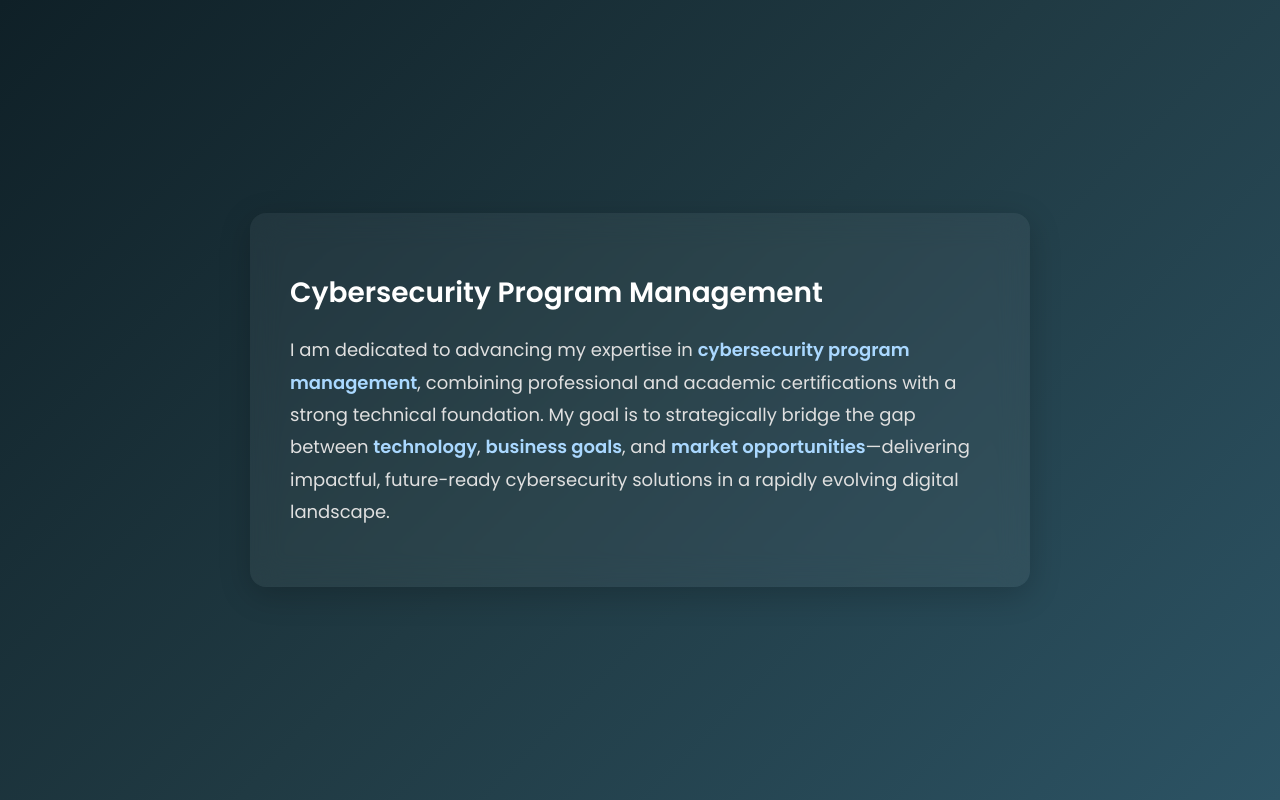
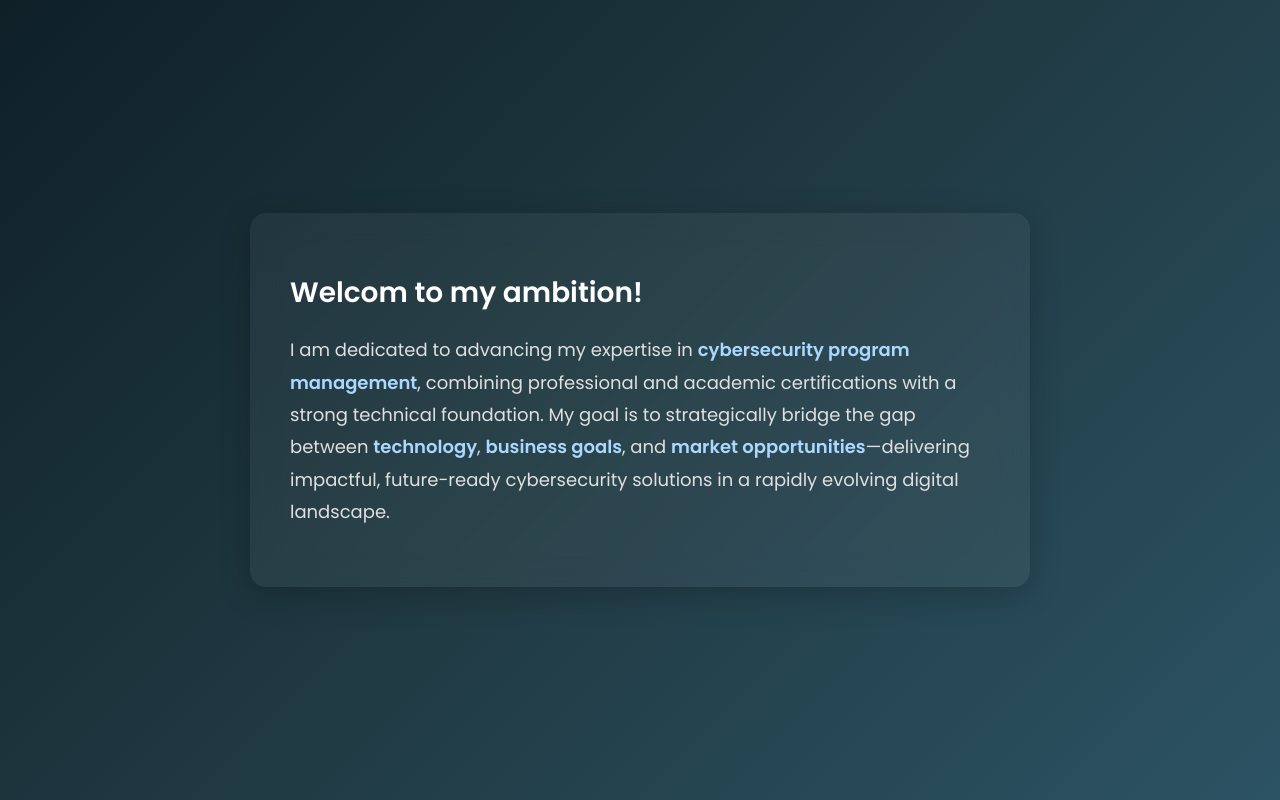
Before and after one commit to soom1550/summary, a plain HTML site: page index.html in a window 1280 px wide. Drawn offline with Linux system fonts and the light colour scheme.

Commit message:
Update index.html

```diff
--- a/index.html
+++ b/index.html
@@ -83,7 +83,7 @@
 </head>
 <body>
   <div class="card">
-    <h1>Cybersecurity Program Management</h1>
+    <h1>Welcom to my ambition!</h1>
     <p>
       I am dedicated to advancing my expertise in <strong>cybersecurity program management</strong>, combining professional and academic certifications with a strong technical foundation. My goal is to strategically bridge the gap between <strong>technology</strong>, <strong>business goals</strong>, and <strong>market opportunities</strong>—delivering impactful, future-ready cybersecurity solutions in a rapidly evolving digital landscape.
     </p>
```
